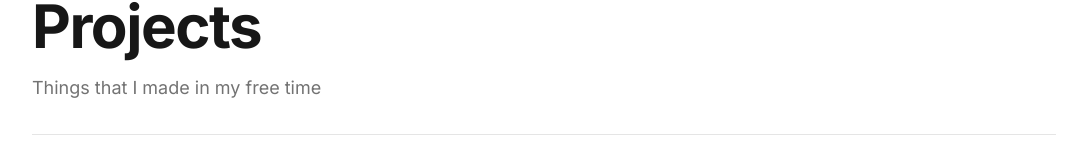
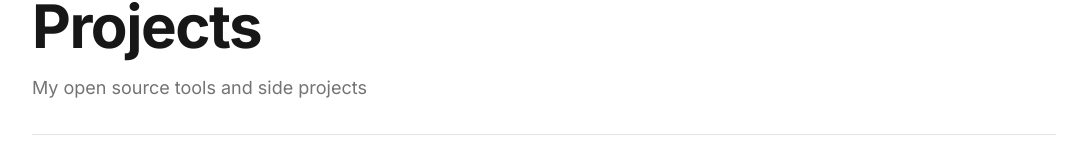
Before and after one commit to Tom2187End/leohuynh, a Next.js app: page /projects in a window 1280 px wide. Shown: the part 156-320 px from the top of the page, without its empty margins (96-1183 px from the left). Built offline with nearby package versions, Linux system fonts and the light colour scheme; no server answers; what @tailwindcss/typography would draw is missing.

Commit message:
Update projects

```diff
--- a/pages/projects.js
+++ b/pages/projects.js
@@ -15,7 +15,7 @@ export default function Projects() {
             Projects
           </h1>
           <p className="text-lg leading-7 text-gray-500 dark:text-gray-400">
-            Things that I made in my free time
+            My open source tools and side projects
           </p>
         </div>
         <div className="container py-12">
```
